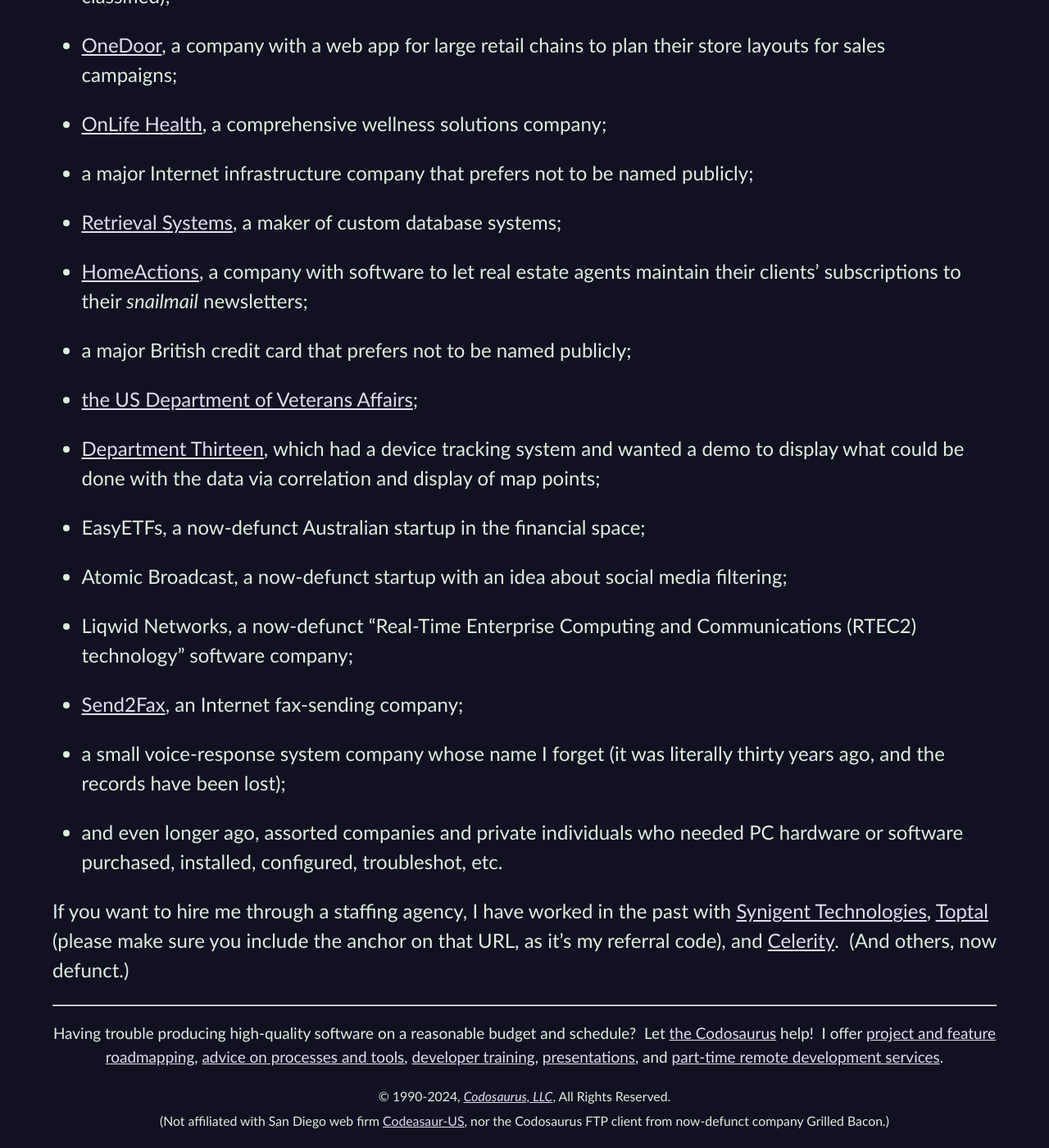
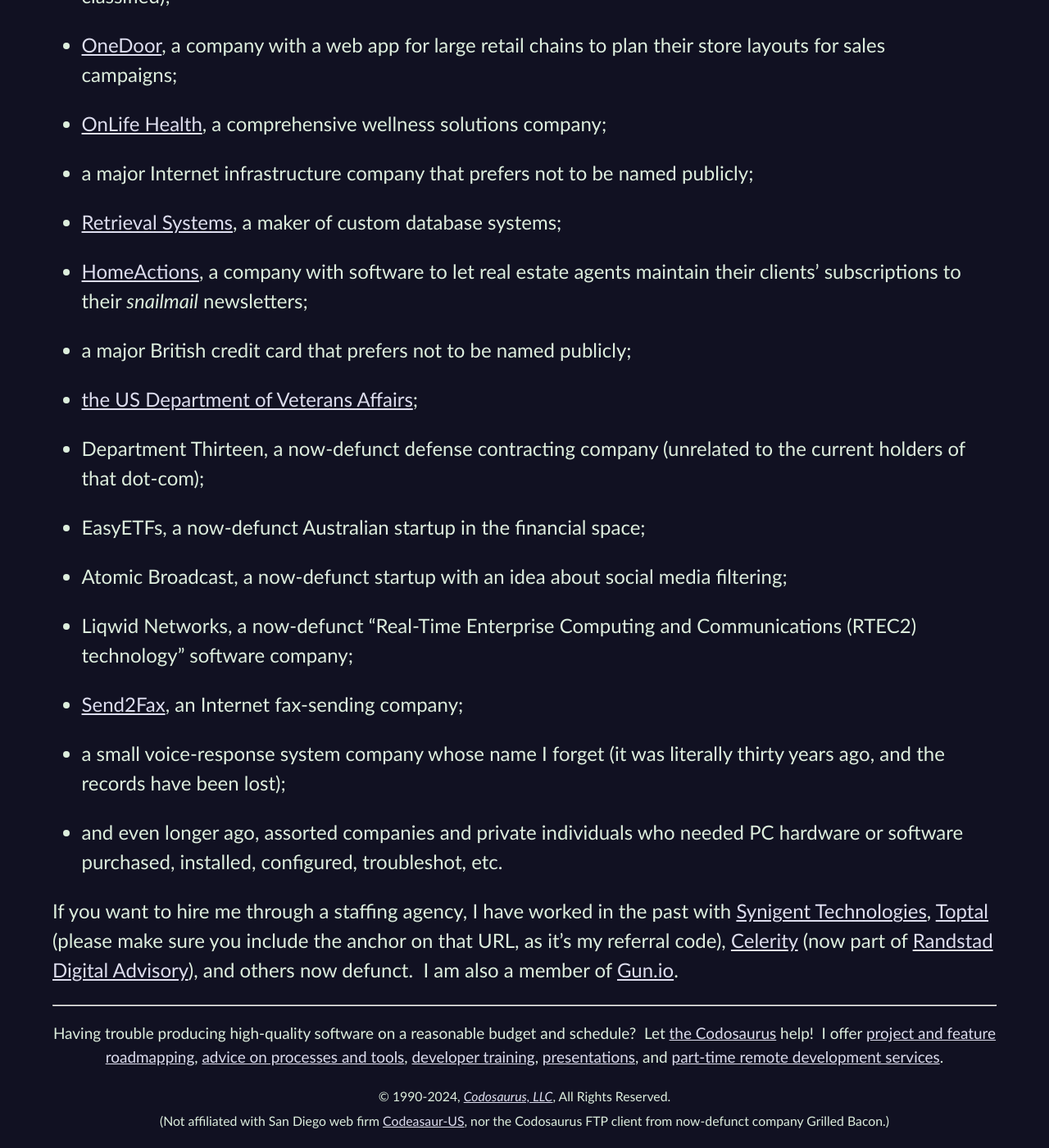
Before and after one commit to CodosaurusLLC/CodosaurusLLC.github.io, a Jekyll site: the page built from clients.md, in a window 1280 px wide and 1400 px high, scrolled down 1247 px. Shown: the whole window at 82% size. Built offline with Jekyll 4.4.1, drawn with Linux system fonts in a browser that asks for light colours.

Commit message:
clean up defunct clients

```diff
--- a/clients.md
+++ b/clients.md
@@ -111,9 +111,11 @@
 including ways for attendees to
 choose and track which sessions to attend, and network with others-->;
 
-- [Department Thirteen](http://www.department13.com/){:rel="nofollow" target="_new"},
+- Department Thirteen,
+a now-defunct defense contracting company
+(unrelated to the current holders of that dot-com)<!--
 which had a device tracking system and wanted a demo to display
-what could be done with the data via correlation and display of map points<!--,
+what could be done with the data via correlation and display of map points,
 which I did in JavaScript and HTML5,
 with Ruby to convert a SQL data dump into JS-->;
 
@@ -151,6 +153,9 @@
 [Toptal](https://www.toptal.com/#accept-only-candid-coders){:rel="nofollow" target="_new"}
 (please make sure you include the anchor on that URL,
 as it's my referral code),
-and
-[Celerity](https://www.celerity.com/){:rel="nofollow" target="_new"}.&nbsp;
-(And others, now defunct.)
+[Celerity](https://www.celerity.com/){:rel="nofollow" target="_new"}
+(now part of
+[Randstad Digital Advisory](https://www.randstaddigital.com/expertise/advisory-services/){:rel="nofollow" target="_new"}),
+and others now defunct.&nbsp;
+I am also a member of
+[Gun.io](https://gun.io/){:rel="nofollow" target="_new"}.
```
